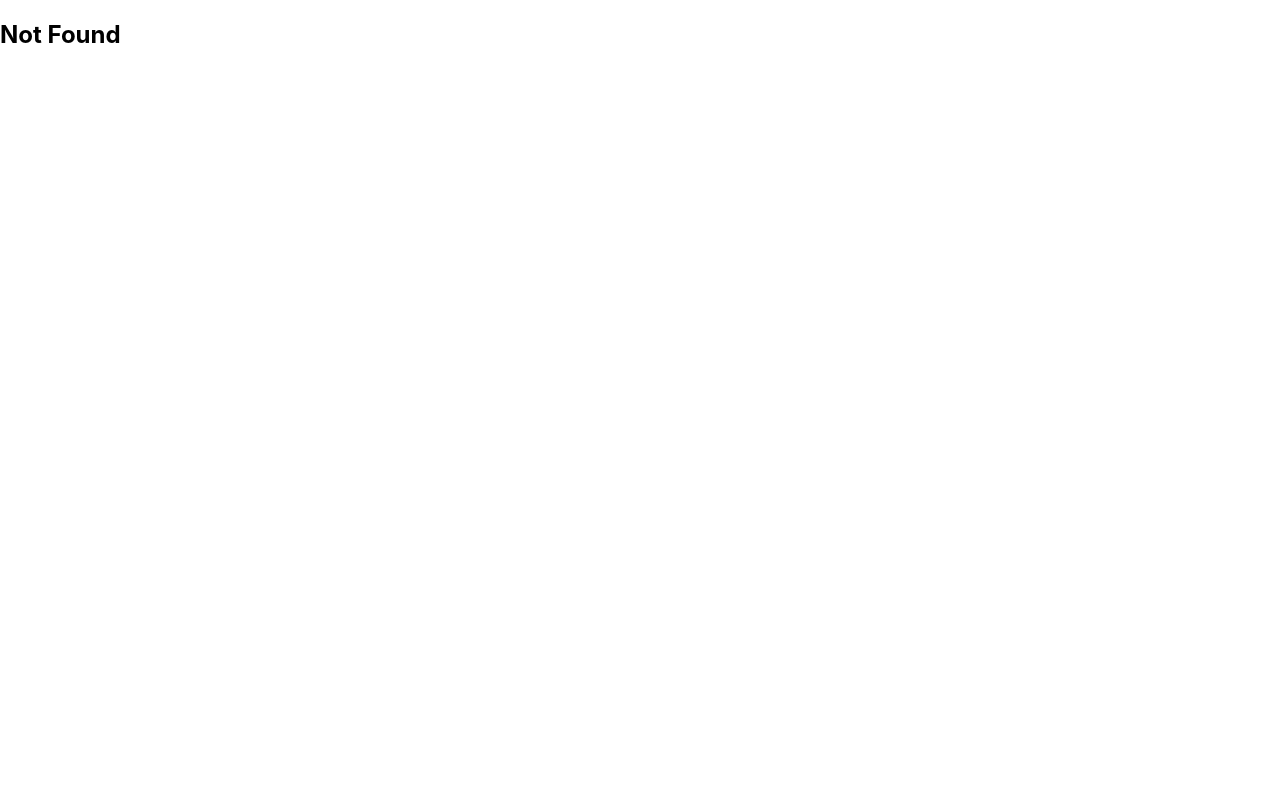
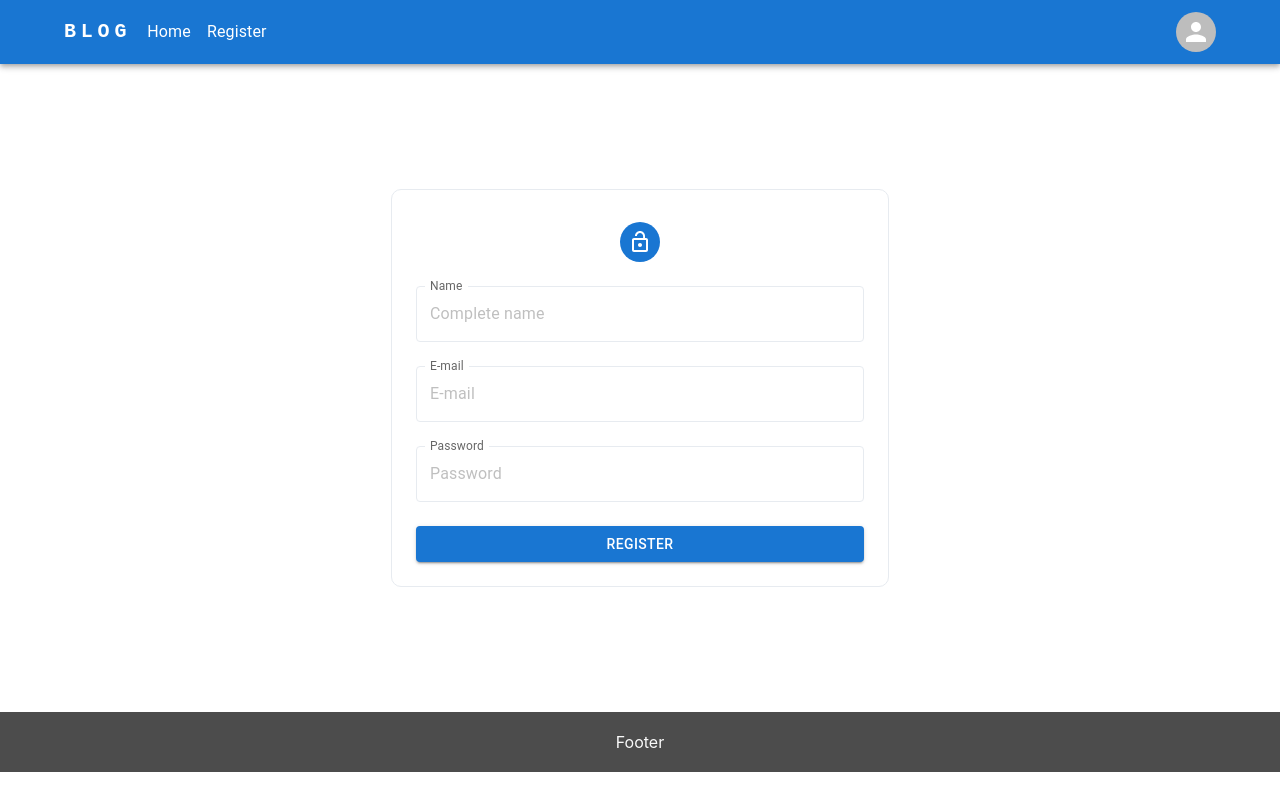
Before and after one commit to skdksldk/Sea-Blog, a React (Create React App) app in the folder client/: page /register in a window 1280 px wide. Built offline with nearby package versions, Linux system fonts and the light colour scheme.

Commit message:
Add Register Page

```diff
--- a/client/src/App.js
+++ b/client/src/App.js
@@ -8,6 +8,7 @@ import { ProSidebarProvider } from 'react-pro-sidebar';
 import { Provider } from 'react-redux';
 import store from './redux/store';
 import Log from './pages/Log';
+import Register from './pages/Register';
 
 const App = () => {
   return (
@@ -19,6 +20,7 @@ const App = () => {
             <Routes>
               <Route path='/' element={<Home />} />
               <Route path='/login' element={<Log />} />
+              <Route path='/register' element={<Register />} />
               <Route path='*' element={<NotFound />} />
             </Routes>
           </BrowserRouter>
--- /dev/null
+++ b/client/src/pages/Register.js
@@ -0,0 +1,137 @@
+import { Avatar, Box } from '@mui/material'
+import LockOpenIcon from '@mui/icons-material/LockOpen';
+import TextField from '@mui/material/TextField';
+import Button from '@mui/material/Button';
+import { useFormik } from 'formik';
+import * as yup from 'yup';
+import { useDispatch } from 'react-redux'
+import { userSignUpAction } from '../redux/actions/userAction'
+import Navbar from '../components/Navbar';
+import Footer from '../components/Footer';
+
+const validationSchema = yup.object({
+    name: yup
+        .string('Enter your complete name')
+        .required('Name is required'),
+    email: yup
+        .string('Enter your email')
+        .email('Enter a valid email')
+        .required('Email is required'),
+    password: yup
+        .string('Enter your password')
+        .min(8, 'Password should be of minimum 8 characters length')
+        .required('Password is required'),
+});
+
+
+
+const Register = () => {
+    const dispatch = useDispatch();
+
+
+    const formik = useFormik({
+        initialValues: {
+            name: '',
+            email: '',
+            password: ''
+        },
+        validationSchema: validationSchema,
+        onSubmit: (values, actions) => {
+            //  alert(JSON.stringify(values, null, 2));
+            dispatch(userSignUpAction(values));
+            actions.resetForm();
+        }
+
+    })
+
+    return (
+        <>
+            <Navbar />
+            <Box sx={{ height: '81vh', display: "flex", alignItems: "center", justifyContent: "center", bgcolor: "primary.white" }}>
+
+
+                <Box onSubmit={formik.handleSubmit} component="form" className='form_style border-style' >
+                    <Box sx={{ display: "flex", flexDirection: "column", alignItems: "center", width: "100%" }}>
+                        <Avatar sx={{ m: 1, bgcolor: "primary.main", mb: 3 }}>
+                            <LockOpenIcon />
+                        </Avatar>
+                        <TextField
+                            sx={{
+                                mb: 3,
+                                "& .MuiInputBase-root": {
+                                    color: 'text.secondary',
+                                },
+                                fieldset: { borderColor: "rgb(231, 235, 240)" }
+                            }}
+                            fullWidth
+                            id="name"
+                            label="Name"
+                            name='name'
+                            InputLabelProps={{
+                                shrink: true,
+                            }}
+
+                            placeholder="Complete name"
+                            value={formik.values.name}
+                            onChange={formik.handleChange}
+                            onBlur={formik.handleBlur}
+                            error={formik.touched.name && Boolean(formik.errors.name)}
+                            helperText={formik.touched.name && formik.errors.name}
+                        />
+                        <TextField
+                            sx={{
+                                mb: 3,
+                                "& .MuiInputBase-root": {
+                                    color: 'text.secondary',
+                                },
+                                fieldset: { borderColor: "rgb(231, 235, 240)" }
+                            }}
+                            fullWidth
+                            id="email"
+                            label="E-mail"
+                            name='email'
+                            InputLabelProps={{
+                                shrink: true,
+                            }}
+
+                            placeholder="E-mail"
+                            value={formik.values.email}
+                            onChange={formik.handleChange}
+                            onBlur={formik.handleBlur}
+                            error={formik.touched.email && Boolean(formik.errors.email)}
+                            helperText={formik.touched.email && formik.errors.email}
+                        />
+                        <TextField
+                            sx={{
+                                mb: 3,
+                                "& .MuiInputBase-root": {
+                                    color: 'text.secondary'
+                                },
+                                fieldset: { borderColor: "rgb(231, 235, 240)" }
+                            }}
+                            fullWidth
+                            id="password"
+                            name="password"
+                            label="Password"
+                            type="password"
+                            InputLabelProps={{
+                                shrink: true,
+                            }}
+                            placeholder="Password"
+                            value={formik.values.password}
+                            onChange={formik.handleChange}
+                            onBlur={formik.handleBlur}
+                            error={formik.touched.password && Boolean(formik.errors.password)}
+                            helperText={formik.touched.password && formik.errors.password}
+                        />
+
+                        <Button fullWidth variant="contained" type='submit' >Register</Button>
+                    </Box>
+                </Box>
+            </Box>
+            <Footer />
+        </>
+    )
+}
+
+export default Register
```
